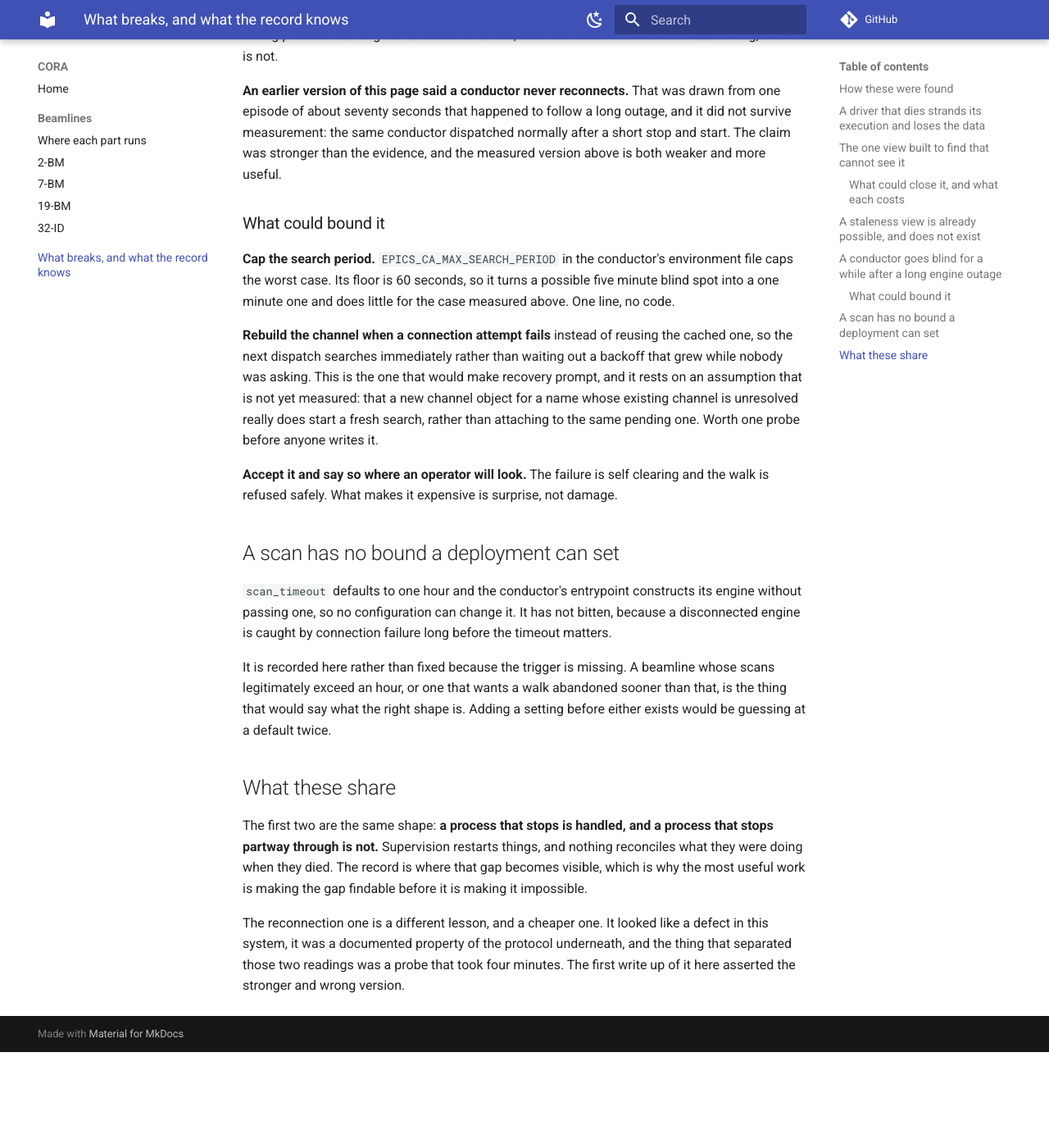
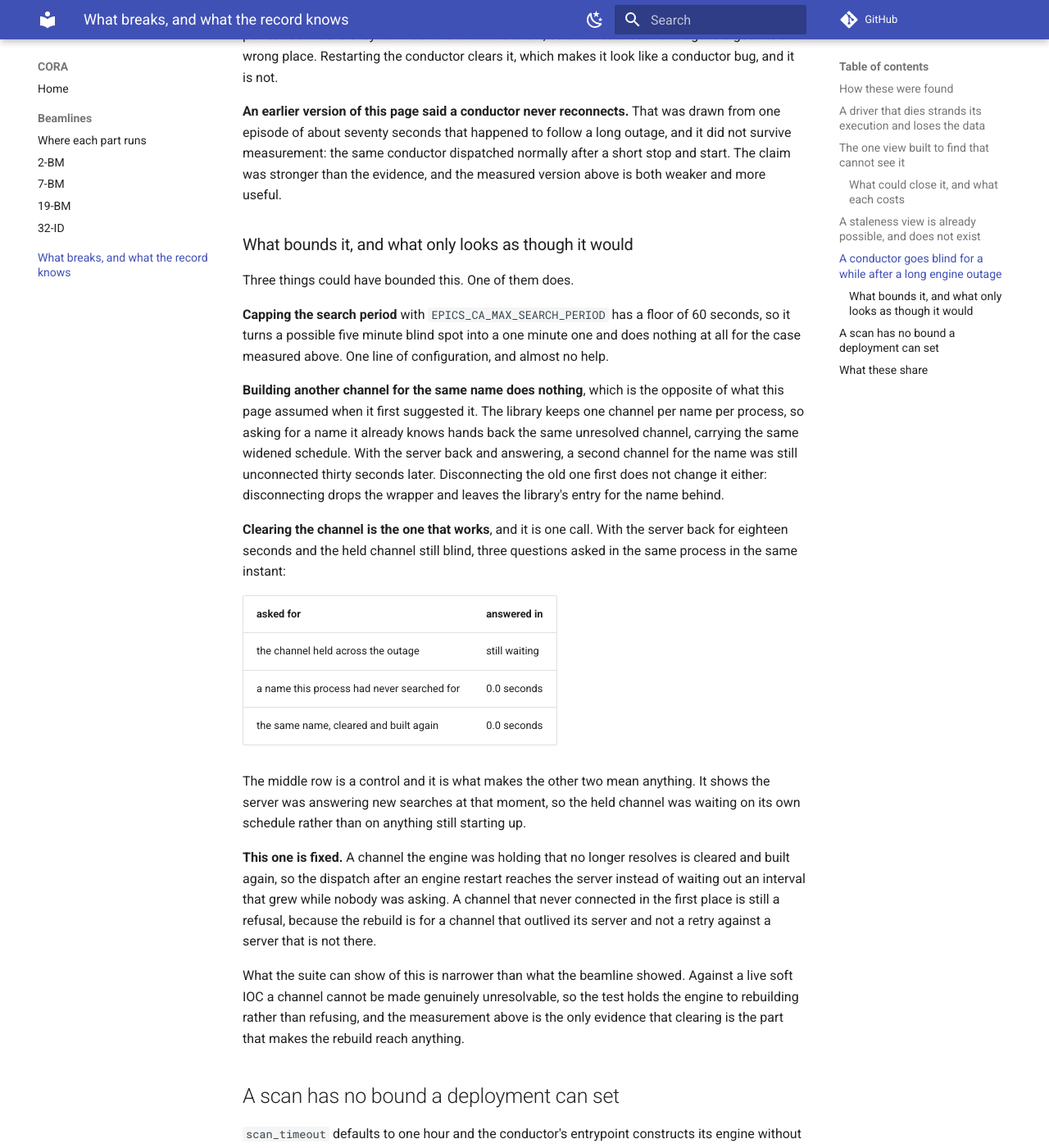
Before and after one commit to open-cora/cora, an MkDocs documentation site: the page built from docs/failure.md, in a window 1280 px wide and 1400 px high, scrolled down 3028 px. Shown: the whole window at 82% size. Built offline with MkDocs 1.6.1 and Material for MkDocs 9.7.7, drawn with Linux system fonts in a browser that asks for light colours; comment, search, counter and statistics services are not loaded; before the commit the page ends 4311 px from its top, so only the background shows below that; some of the changed text lies outside the part shown.

Commit message:
fix(conductor): a channel held across an outage waited out its own backoff
An engine that restarts leaves the conductor holding a channel whose
search interval widened while the server was away, so dispatches are
refused for as long as that interval has grown: measured at a beamline
as 65 seconds after a three minute outage, while a new client on the
same host read the same record at once.

Rebuilding the channel is not enough on its own, which is what this was
expected to need and what the design note proposed. The library keeps
one channel per name per process, so asking again for a name it knows
returns the same unresolved channel, and disconnecting first leaves the
library's entry behind. A second channel made during a blind window was
still unconnected thirty seconds later.

Clearing the channel is what begins a new search. With a control
proving the server was answering new searches in that same instant, a
cleared and rebuilt channel reached the record immediately while the
held one was still waiting.

A channel that never connected at all is still a refusal. This is for
one that outlived its server, not a retry against a server that is not
there.

Co-Authored-By: Claude Opus 5 (1M context) <noreply@anthropic.com>

```diff
--- a/docs/failure.md
+++ b/docs/failure.md
@@ -1,9 +1,10 @@
 # What breaks, and what the record knows
 
 *Four findings from driving the deployment into failure on purpose, at a
-beamline where nothing could move. Three of them are open questions rather
-than defects with an obvious fix, and this page is where the options are
-weighed before anybody picks one.*
+beamline where nothing could move. One has since been measured to the point
+of being fixed. The rest are open questions rather than defects with an
+obvious fix, and this page is where the options are weighed before anybody
+picks one.*
 
 ## How these were found
 
@@ -141,24 +142,51 @@ long outage, and it did not survive measurement: the same conductor
 dispatched normally after a short stop and start. The claim was stronger than
 the evidence, and the measured version above is both weaker and more useful.
 
-### What could bound it
+### What bounds it, and what only looks as though it would
 
-**Cap the search period.** `EPICS_CA_MAX_SEARCH_PERIOD` in the conductor's
-environment file caps the worst case. Its floor is 60 seconds, so it turns a
-possible five minute blind spot into a one minute one and does little for the
-case measured above. One line, no code.
+Three things could have bounded this. One of them does.
 
-**Rebuild the channel when a connection attempt fails** instead of reusing
-the cached one, so the next dispatch searches immediately rather than waiting
-out a backoff that grew while nobody was asking. This is the one that would
-make recovery prompt, and it rests on an assumption that is not yet measured:
-that a new channel object for a name whose existing channel is unresolved
-really does start a fresh search, rather than attaching to the same pending
-one. Worth one probe before anyone writes it.
+**Capping the search period** with `EPICS_CA_MAX_SEARCH_PERIOD` has a floor
+of 60 seconds, so it turns a possible five minute blind spot into a one
+minute one and does nothing at all for the case measured above. One line of
+configuration, and almost no help.
 
-**Accept it and say so where an operator will look.** The failure is
-self clearing and the walk is refused safely. What makes it expensive is
-surprise, not damage.
+**Building another channel for the same name does nothing**, which is the
+opposite of what this page assumed when it first suggested it. The library
+keeps one channel per name per process, so asking for a name it already
+knows hands back the same unresolved channel, carrying the same widened
+schedule. With the server back and answering, a second channel for the name
+was still unconnected thirty seconds later. Disconnecting the old one first
+does not change it either: disconnecting drops the wrapper and leaves the
+library's entry for the name behind.
+
+**Clearing the channel is the one that works**, and it is one call. With the
+server back for eighteen seconds and the held channel still blind, three
+questions asked in the same process in the same instant:
+
+| asked for | answered in |
+| --- | --- |
+| the channel held across the outage | still waiting |
+| a name this process had never searched for | 0.0 seconds |
+| the same name, cleared and built again | 0.0 seconds |
+
+The middle row is a control and it is what makes the other two mean
+anything. It shows the server was answering new searches at that moment, so
+the held channel was waiting on its own schedule rather than on anything
+still starting up.
+
+**This one is fixed.** A channel the engine was holding that no longer
+resolves is cleared and built again, so the dispatch after an engine restart
+reaches the server instead of waiting out an interval that grew while nobody
+was asking. A channel that never connected in the first place is still a
+refusal, because the rebuild is for a channel that outlived its server and
+not a retry against a server that is not there.
+
+What the suite can show of this is narrower than what the beamline showed.
+Against a live soft IOC a channel cannot be made genuinely unresolvable, so
+the test holds the engine to rebuilding rather than refusing, and the
+measurement above is the only evidence that clearing is the part that makes
+the rebuild reach anything.
 
 ## A scan has no bound a deployment can set
 
@@ -185,4 +213,12 @@ The reconnection one is a different lesson, and a cheaper one. It looked like
 a defect in this system, it was a documented property of the protocol
 underneath, and the thing that separated those two readings was a probe that
 took four minutes. The first write up of it here asserted the stronger and
-wrong version.
+wrong version, and the repair this page then proposed was wrong too, in the
+same way: stated confidently, resting on an unmeasured assumption about what
+the library does, and refuted by the first measurement that asked. Both
+times the probe was minutes and the prose was already written.
+
+That is the argument for the simulators rather than for any one of these
+findings. Each correction came from being able to stop a server and start it
+again on a schedule, which is not a thing anybody can do to a beamline that
+is running experiments.
```
Also changed, not shown: 5 other files.
